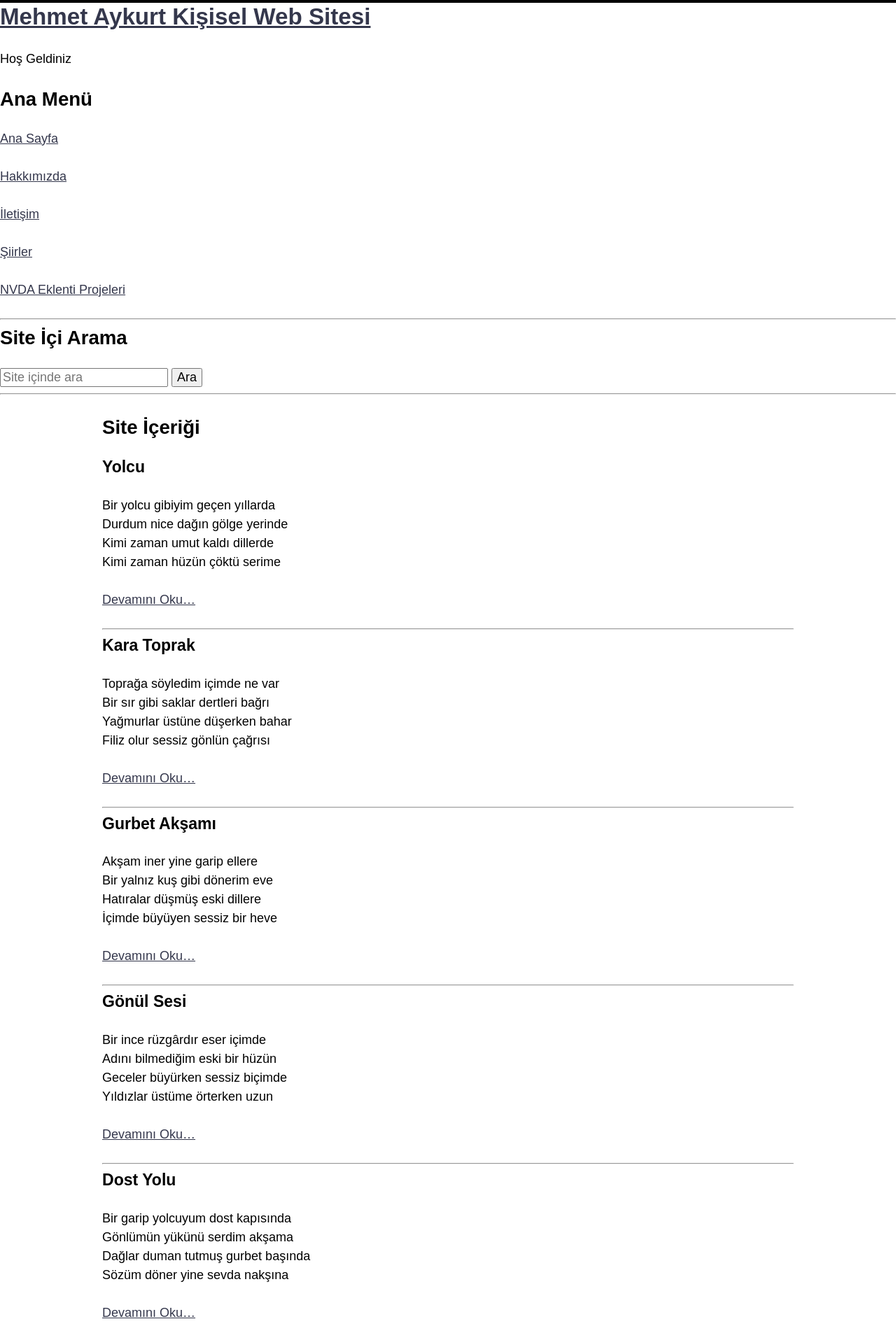
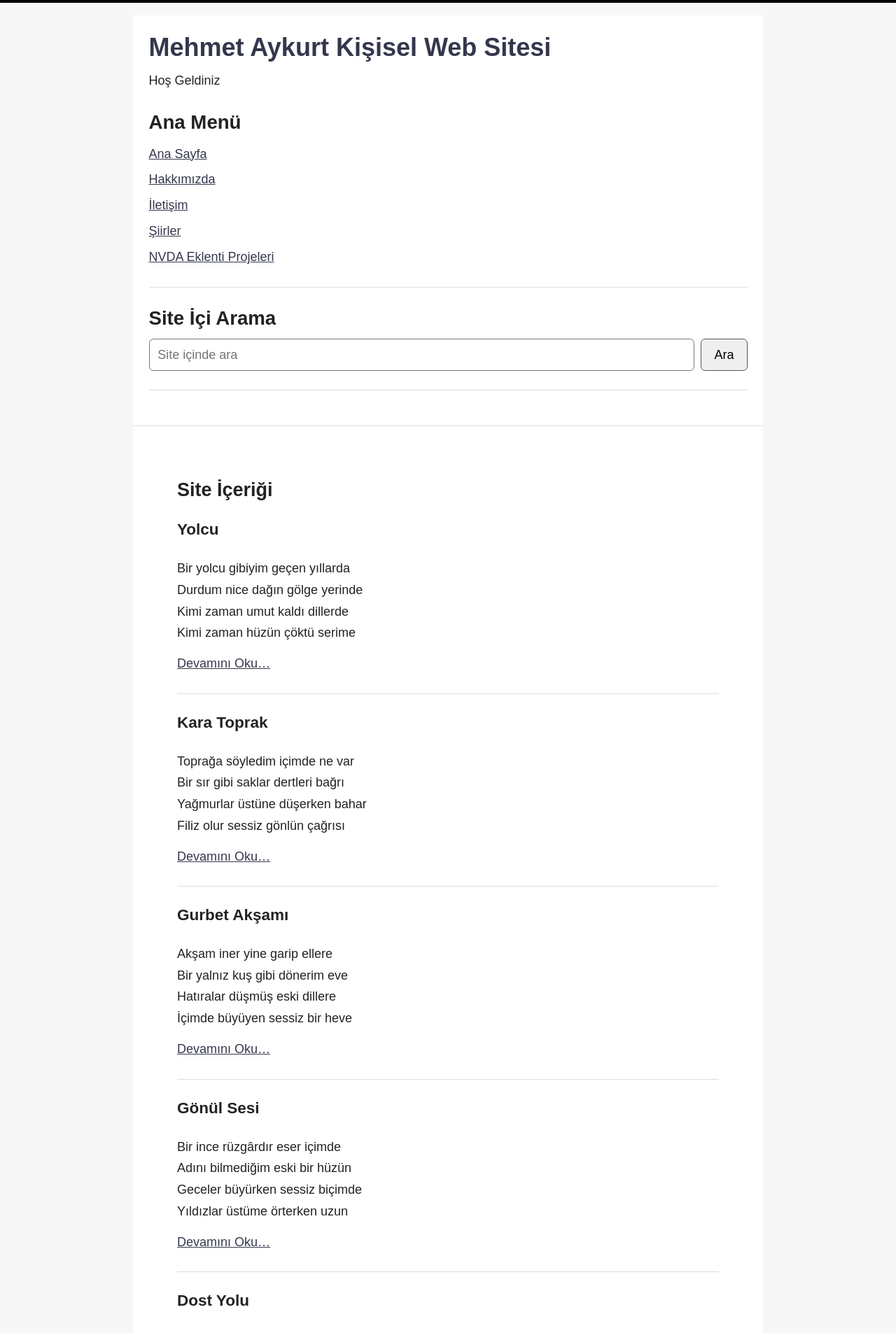
Before and after one commit to MehmetAykurt/mehmetaykurt.github.io, a Jekyll site: the page built from index.md, in a window 1280 px wide. Shown: the top 1905 px of the page at 70% size. Built offline with Jekyll 4.4.1, drawn with Linux system fonts in a browser that asks for light colours; nearby versions of some CDN libraries.

Commit message:
Add custom stylesheet include

```diff
--- a/_includes/head-custom.html
+++ b/_includes/head-custom.html
@@ -1,5 +1,5 @@
 <!-- start custom head snippets -->
 
-<!-- insert favicons. use http://realfavicongenerator.net/ -->
+<link rel="stylesheet" href="{{ '/assets/css/custom.css' | relative_url }}">
 
 <!-- end custom head snippets -->
```
